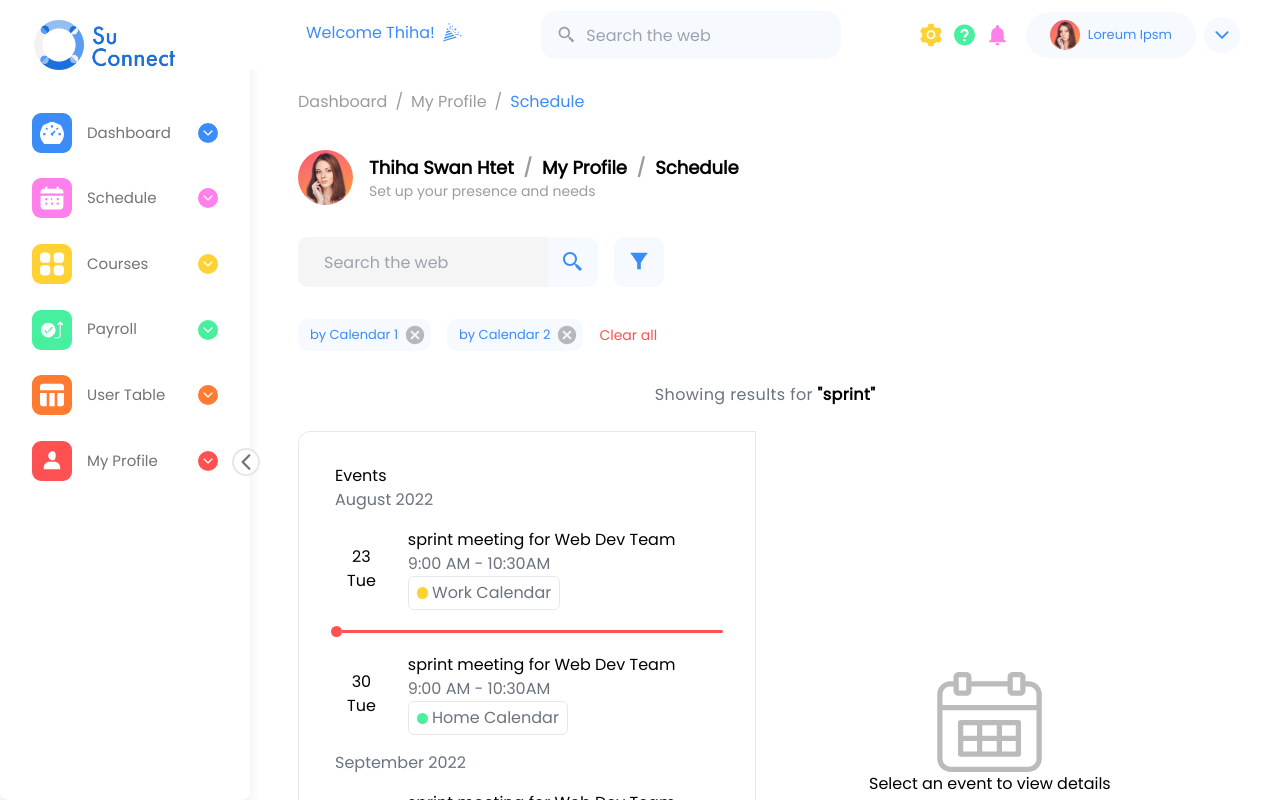
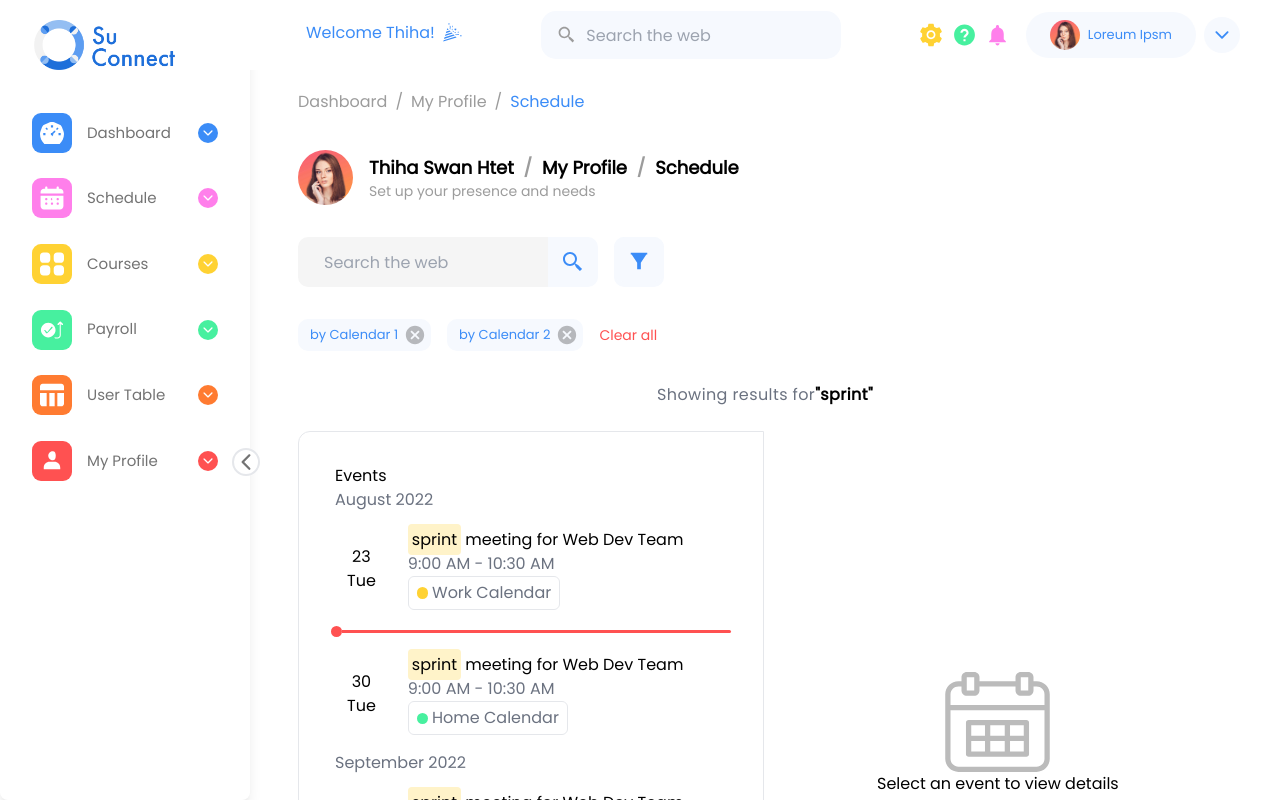
Before and after one commit to ShoonLeiNaing/suconnect-frontend, a Next.js app: page /search-results in a window 1280 px wide. Shown: the top 800 px of the page. Built offline with nearby package versions, Linux system fonts and the light colour scheme.

Commit message:
search features updated

```diff
--- a/components/SearchResults/EventComponent.tsx
+++ b/components/SearchResults/EventComponent.tsx
@@ -2,10 +2,12 @@ import { Box, Typography } from "@mui/material";
 import { FunctionComponent } from "react";
 import CalendarStatusBar from "./StatusBar";
 import { colors } from "../../data/constant";
+import HighlightKeyword from "./Highlight";
 
 interface IProps {
   date: string;
   day: string;
+  keyword: any;
   title: string;
   detailTime: string;
   type: string;
@@ -15,6 +17,7 @@ interface IProps {
 const EventComponent: FunctionComponent<IProps> = ({
   date,
   day,
+  keyword,
   title,
   detailTime,
   type,
@@ -31,7 +34,7 @@ const EventComponent: FunctionComponent<IProps> = ({
       </Box>
       <Box className="flex flex-col mx-8">
         <Typography className="font-light text-[0.94rem] mb-2">
-          {title}
+          <HighlightKeyword title={title} keyword={keyword} />
         </Typography>
         <Typography className="text-sm text-gray-500 mb-2">
           {detailTime}
--- /dev/null
+++ b/components/SearchResults/Highlight.tsx
@@ -0,0 +1,30 @@
+import { FunctionComponent } from "react";
+
+interface IProps {
+  title: string;
+  keyword: string;
+}
+
+const HighlightKeyword: FunctionComponent<IProps> = ({ title, keyword }) => {
+  if (!keyword.trim()) {
+    return <span>{title}</span>;
+  }
+  const regex = new RegExp(`(${keyword})`, "gi");
+  const parts = title.split(regex);
+
+  return (
+    <span>
+      {parts.filter(String).map((part, i) => {
+        return regex.test(part) ? (
+          <span className="bg-[#FFF3C9] p-1 rounded" key={i}>
+            {part}
+          </span>
+        ) : (
+          <span key={i}>{part}</span>
+        );
+      })}
+    </span>
+  );
+};
+
+export default HighlightKeyword;
--- /dev/null
+++ b/components/SearchResults/ViewDetailComponent.tsx
@@ -0,0 +1,53 @@
+import { FunctionComponent } from "react";
+import { Typography } from "@mui/material";
+import { FaClock } from "react-icons/fa";
+import { Today } from "@mui/icons-material";
+import CalendarStatusBar from "./StatusBar";
+import { colors } from "../../data/constant";
+
+interface IProps {
+  date: string;
+  day: string;
+  title: string;
+  time: string;
+  type: string;
+}
+
+const ViewDetailComponent: FunctionComponent<IProps> = ({
+  date,
+  day,
+  title,
+  time,
+  type,
+}) => {
+  return (
+    <>
+      <Typography className="text-[0.94rem] text-[#333333] py-4 border-b">
+        <Today fontSize="small" /> <span className="ml-[0.3rem]">{title}</span>
+      </Typography>
+      <Typography className="text-[0.94rem] text-[#333333] py-4 border-b flex items-center">
+        {" "}
+        <FaClock fontSize="medium" />{" "}
+        <span className="ml-3 mr-4">
+          {day} {date}
+        </span>{" "}
+        {time}
+      </Typography>
+      {type.includes("Work") ? (
+        <CalendarStatusBar
+          type={type}
+          dotColor={colors.primaryColors.yellow.yellow1}
+          detailView
+        />
+      ) : (
+        <CalendarStatusBar
+          type={type}
+          dotColor={colors.secondaryColors.green.green1}
+          detailView
+        />
+      )}
+    </>
+  );
+};
+
+export default ViewDetailComponent;
--- a/components/SearchResults/index.tsx
+++ b/components/SearchResults/index.tsx
@@ -1,22 +1,25 @@
 import { Box, Typography } from "@mui/material";
 import Image from "next/image";
 import { FunctionComponent, useState } from "react";
-import { FaClock } from "react-icons/fa";
-import { Today } from "@mui/icons-material";
-import { colors } from "../../data/constant";
 import EventComponent from "./EventComponent";
 import IndicatorLine from "./IndicatorLine";
-import CalendarStatusBar from "./StatusBar";
+import ViewDetailComponent from "./ViewDetailComponent";
 
-const SearchResultsComponent: FunctionComponent = () => {
+interface IProps {
+  searchWord: any;
+}
+
+const SearchResultsComponent: FunctionComponent<IProps> = ({ searchWord }) => {
   const [select, setSelect] = useState(false);
   const [id, setId] = useState<number | false>();
 
   return (
     <Box>
       <Typography className="my-4 font-semibold text-gray-500 text-lg tracking-wide text-center">
-        Showing results for{" "}
-        <span className="font-semibold text-black">&quot;sprint&quot;</span>
+        Showing results for
+        <span className="font-semibold text-black">
+          &quot;{searchWord}&quot;
+        </span>
       </Typography>
       <Box className={`flex ${id ? " " : "items-center"}`}>
         <Box className="my-6 w-fit px-8 py-8 border rounded-l-xl inline-block">
@@ -27,17 +30,19 @@ const SearchResultsComponent: FunctionComponent = () => {
           <EventComponent
             date="23"
             day="Tue"
+            keyword={searchWord}
             title="sprint meeting for Web Dev Team"
-            detailTime="9:00 AM - 10:30AM"
+            detailTime="9:00 AM - 10:30 AM"
             type="Work Calendar"
             onClickHandler={() => setId(1)}
           />
           <IndicatorLine show />
           <EventComponent
             date="30"
+            keyword={searchWord}
             day="Tue"
             title="sprint meeting for Web Dev Team"
-            detailTime="9:00 AM - 10:30AM"
+            detailTime="9:00 AM - 10:30 AM"
             type="Home Calendar"
             onClickHandler={() => setId(2)}
           />
@@ -47,16 +52,18 @@ const SearchResultsComponent: FunctionComponent = () => {
           <EventComponent
             date="06"
             day="Tue"
+            keyword={searchWord}
             title="sprint meeting for Web Dev Team"
-            detailTime="9:00 AM - 10:30AM"
+            detailTime="9:00 AM - 10:30 AM"
             type="Work Calendar"
             onClickHandler={() => setId(3)}
           />
           <EventComponent
             date="13"
             day="Tue"
+            keyword={searchWord}
             title="sprint meeting for Web Dev Team"
-            detailTime="9:00 AM - 10:30AM"
+            detailTime="9:00 AM - 10:30 AM"
             type="Home Calendar"
             onClickHandler={() => setId(4)}
           />
@@ -72,88 +79,40 @@ const SearchResultsComponent: FunctionComponent = () => {
         ) : (
           <Box className="mx-8 my-6 border px-4 h-fit w-1/2">
             {id === 1 && (
-              <>
-                <Typography className="text-[0.94rem] text-[#333333] py-4 border-b">
-                  <Today fontSize="small" />{" "}
-                  <span className="ml-[0.3rem]">
-                    sprint Meeting for Web Dev Team
-                  </span>
-                </Typography>
-                <Typography className="text-[0.94rem] text-[#333333] py-4 border-b flex items-center">
-                  {" "}
-                  <FaClock fontSize="medium" />{" "}
-                  <span className="ml-3 mr-4">Tuesday 23/08/2022</span> 9:00 AM
-                  - 10:30 AM{" "}
-                </Typography>
-                <CalendarStatusBar
+              <ViewDetailComponent
+                date="23/08/2022"
+                day="Tuesday"
+                title="sprint meeting for Web Dev Team"
+                time="9:00 AM - 10:30 AM"
                 type="Work Calendar"
-                  dotColor="#FFD233"
-                  detailView
               />
-              </>
             )}
             {id === 2 && (
-              <>
-                <Typography className="text-[0.94rem] text-[#333333] py-4 border-b">
-                  <Today fontSize="small" />{" "}
-                  <span className="ml-[0.3rem]">
-                    sprint Meeting for Web Dev Team
-                  </span>
-                </Typography>
-                <Typography className="text-[0.94rem] text-[#333333] py-4 border-b flex items-center">
-                  {" "}
-                  <FaClock fontSize="medium" />{" "}
-                  <span className="ml-3 mr-4">Tuesday 30/08/2022</span> 9:00 AM
-                  - 10:30 AM{" "}
-                </Typography>
-                <CalendarStatusBar
+              <ViewDetailComponent
+                date="30/08/2022"
+                day="Tuesday"
+                title="sprint meeting for Web Dev Team"
+                time="9:00 AM - 10:30 AM"
                 type="Home Calendar"
-                  dotColor="#47F09F"
-                  detailView
               />
-              </>
             )}
             {id === 3 && (
-              <>
-                <Typography className="text-[0.94rem] text-[#333333] py-4 border-b">
-                  <Today fontSize="small" />{" "}
-                  <span className="ml-[0.3rem]">
-                    sprint Meeting for Web Dev Team
-                  </span>
-                </Typography>
-                <Typography className="text-[0.94rem] text-[#333333] py-4 border-b flex items-center">
-                  {" "}
-                  <FaClock fontSize="medium" />{" "}
-                  <span className="ml-3 mr-4">Tuesday 06/09/2022</span> 9:00 AM
-                  - 10:30 AM{" "}
-                </Typography>
-                <CalendarStatusBar
+              <ViewDetailComponent
+                date="06/09/2022"
+                day="Tuesday"
+                title="sprint meeting for Web Dev Team"
+                time="9:00 AM - 10:30 AM"
                 type="Work Calendar"
-                  dotColor="#FFD233"
-                  detailView
               />
-              </>
             )}
             {id === 4 && (
-              <>
-                <Typography className="text-[0.94rem] text-[#333333] py-4 border-b">
-                  <Today fontSize="small" />{" "}
-                  <span className="ml-[0.3rem]">
-                    sprint Meeting for Web Dev Team
-                  </span>
-                </Typography>
-                <Typography className="text-[0.94rem] text-[#333333] py-4 border-b flex items-center">
-                  {" "}
-                  <FaClock fontSize="medium" />{" "}
-                  <span className="ml-3 mr-4">Tuesday 13/09/2022</span> 9:00 AM
-                  - 10:30 AM{" "}
-                </Typography>
-                <CalendarStatusBar
+              <ViewDetailComponent
+                date="13/09/2022"
+                day="Tuesday"
+                title="sprint meeting for Web Dev Team"
+                time="9:00 AM - 10:30 AM"
                 type="Home Calendar"
-                  dotColor="#47F09F"
-                  detailView
               />
-              </>
             )}
           </Box>
         )}
--- a/pages/search-results/index.tsx
+++ b/pages/search-results/index.tsx
@@ -6,7 +6,6 @@ import Layout from "../../components/Layout";
 import { colors } from "../../data/constant";
 import NameTag from "../../components/Profile/NameTag";
 import SearchInput from "../../components/DateFilter/SearchInput";
-import AccordionComponent from "../../components/Accordion";
 import { byCalendar, byCategory, byDate } from "../../data/testData";
 import MenuComponent from "../../components/MenuButton";
 import FilterSideBar from "../../components/FilterSideBar/FilterSideBar";
@@ -26,7 +25,7 @@ const breadCrumbsData = [
 
 const SearchResults = () => {
   const [filterText, setFilterText] = useState<string>("");
-  const [searchText, setSearchText] = useState<string>("");
+  const [searchText, setSearchText] = useState<string>("sprint");
   const [showSideFilter, setShowSideFilter] = useState<boolean>(false);
 
   const [filterValue, setFilterValue] = useState<any>({
@@ -102,7 +101,7 @@ const SearchResults = () => {
           </Typography>
         </Box>
         <Box className="mb-4">
-            <SearchResultsComponent />
+          <SearchResultsComponent searchWord={searchText} />
         </Box>
         <FilterSideBar
           open={showSideFilter}
```
Lines whose indentation alone changed are shown as unchanged.
